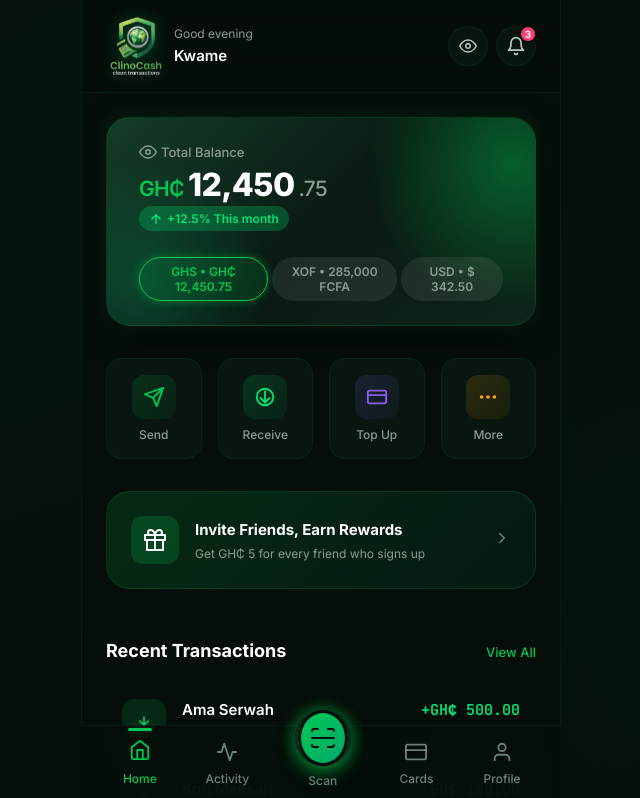
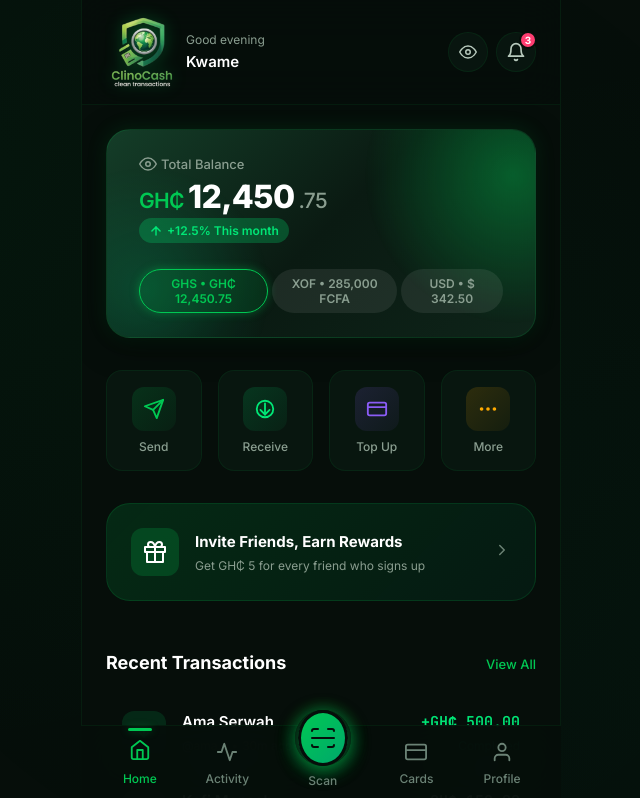
Before and after one commit to Noecramos/ClinoCash, a React (Vite) app in the folder web/: page / in a window 1280 px wide. Shown: the top 798 px of the page, without its empty margins (319-959 px from the left). Built offline with nearby package versions, Linux system fonts and the light colour scheme.

Commit message:
ui: header logo 72px

```diff
--- a/web/src/App.css
+++ b/web/src/App.css
@@ -54,8 +54,8 @@
 }
 
 .header-logo {
-  width: 60px;
-  height: 60px;
+  width: 72px;
+  height: 72px;
   object-fit: contain;
   border-radius: var(--radius-md);
   transition: transform var(--duration-base) var(--ease-spring);
```
